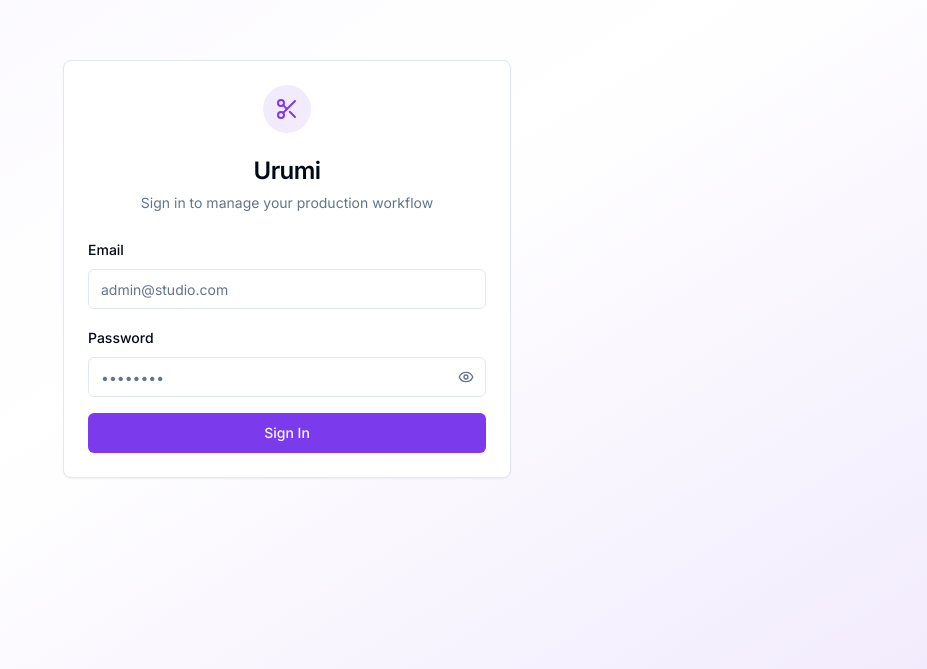
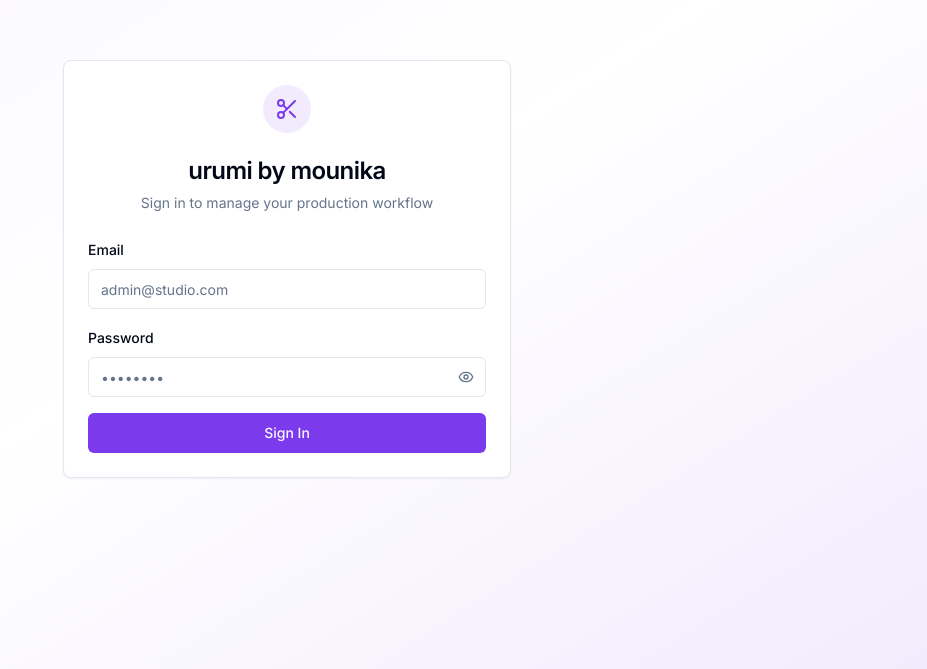
Before and after one commit to sathishreddydev/urumi_designer_studio, a Next.js app: page /login in a window 1280 px wide. Shown: the part 131-800 px from the top of the page, without its empty margins (353-1280 px from the left). Built offline with nearby package versions, Linux system fonts and the light colour scheme.

Commit message:
uxchange

```diff
--- a/package.json
+++ b/package.json
@@ -3,7 +3,7 @@
   "version": "1.0.0",
   "private": true,
   "scripts": {
-    "dev": "next dev",
+    "dev": "next dev -p 4000",
     "build": "next build",
     "start": "next start",
     "lint": "next lint",
--- a/src/app/api/portal/[token]/upload/route.ts
+++ b/src/app/api/portal/[token]/upload/route.ts
@@ -138,7 +138,7 @@ async function uploadToCloudinary(buffer: Buffer, originalName: string): Promise
   const apiSecret = process.env.CLOUDINARY_API_SECRET!;
 
   const timestamp = Math.round(Date.now() / 1000);
-  const folder = "urumi/customer-uploads";
+  const folder = "urumi-by-mounika/customer-uploads";
 
   const crypto = await import("crypto");
   const signatureStr = `folder=${folder}&timestamp=${timestamp}${apiSecret}`;
--- a/src/app/api/upload/route.ts
+++ b/src/app/api/upload/route.ts
@@ -68,7 +68,7 @@ async function uploadToCloudinary(buffer: Buffer, originalName: string): Promise
   const apiSecret = process.env.CLOUDINARY_API_SECRET!;
 
   const timestamp = Math.round(Date.now() / 1000);
-  const folder = "urumi";
+  const folder = "urumi-by-mounika";
 
   // Generate signature
   const crypto = await import("crypto");
--- a/src/app/dashboard/orders/[id]/invoice/page.tsx
+++ b/src/app/dashboard/orders/[id]/invoice/page.tsx
@@ -51,7 +51,7 @@ export default function InvoicePage() {
             {/* Header */}
             <div className="flex justify-between items-start">
               <div>
-                <h2 className="text-xl font-bold">Urumi</h2>
+                <h2 className="text-xl font-bold">urumi by mounika</h2>
                 <p className="text-xs text-muted-foreground">Custom Outfit Design & Production</p>
               </div>
               <div className="text-right">
@@ -153,7 +153,7 @@ export default function InvoicePage() {
             {/* Footer */}
             <div className="pt-4 border-t text-center">
               <p className="text-xs text-muted-foreground">
-                Thank you for choosing Urumi!
+                Thank you for choosing urumi by mounika!
               </p>
               {order.notes && (
                 <p className="text-xs text-muted-foreground mt-1 italic">Note: {order.notes}</p>
--- a/src/app/layout.tsx
+++ b/src/app/layout.tsx
@@ -7,8 +7,8 @@ import { Toaster } from "@/components/ui/toaster";
 const inter = Inter({ subsets: ["latin"] });
 
 export const metadata: Metadata = {
-  title: "Urumi",
-  description: "Urumi - Custom Outfit Design & Production Workflow",
+  title: "urumi by mounika",
+  description: "urumi by mounika - Custom Outfit Design & Production Workflow",
 };
 
 export default function RootLayout({
--- a/src/app/login/page.tsx
+++ b/src/app/login/page.tsx
@@ -52,7 +52,7 @@ export default function LoginPage() {
           <div className="mx-auto mb-4 flex h-12 w-12 items-center justify-center rounded-full bg-primary/10">
             <Scissors className="h-6 w-6 text-primary" />
           </div>
-          <CardTitle className="text-2xl">Urumi</CardTitle>
+          <CardTitle className="text-2xl">urumi by mounika</CardTitle>
           <CardDescription>Sign in to manage your production workflow</CardDescription>
         </CardHeader>
         <CardContent>
--- a/src/app/portal/[token]/page.tsx
+++ b/src/app/portal/[token]/page.tsx
@@ -2,12 +2,7 @@
 
 import { useEffect, useMemo, useRef, useState } from "react";
 import { useParams } from "next/navigation";
-import {
-  Card,
-  CardContent,
-  CardHeader,
-  CardTitle,
-} from "@/components/ui/card";
+import { Card, CardContent, CardHeader, CardTitle } from "@/components/ui/card";
 import { Badge } from "@/components/ui/badge";
 import { Button } from "@/components/ui/button";
 import { Input } from "@/components/ui/input";
@@ -188,7 +183,7 @@ export default function CustomerPortalPage() {
             <h3 className="text-lg font-semibold">Access Error</h3>
             <p className="text-sm text-muted-foreground">{error}</p>
             <p className="text-xs text-muted-foreground">
-              Please contact the Urumi team to request a fresh portal
+              Please contact the urumi by mounika team to request a fresh portal
               link.
             </p>
           </CardContent>
@@ -212,7 +207,7 @@ export default function CustomerPortalPage() {
               <Scissors className="h-5 w-5 text-primary" />
             </div>
             <span className="font-semibold text-base tracking-tight">
-              Urumi Portal
+              urumi by mounika Portal
             </span>
           </div>
           <Badge variant="outline" className="text-xs font-normal">
@@ -516,7 +511,10 @@ export default function CustomerPortalPage() {
                                   Total:
                                 </span>
                                 <span className="font-medium font-mono">
-                                  ₹{Number(order.estimatedAmount).toLocaleString()}
+                                  ₹
+                                  {Number(
+                                    order.estimatedAmount,
+                                  ).toLocaleString()}
                                 </span>
                               </div>
                             )}
@@ -548,7 +546,10 @@ export default function CustomerPortalPage() {
                         {order.payments && order.payments.length > 0 && (
                           <div className="border-t pt-2 space-y-1.5">
                             {order.payments.map((p: any, idx: number) => (
-                              <div key={idx} className="flex items-center justify-between">
+                              <div
+                                key={idx}
+                                className="flex items-center justify-between"
+                              >
                                 <span className="text-muted-foreground">
                                   {p.method} · {formatDate(p.createdAt)}
                                 </span>
@@ -672,12 +673,20 @@ function PortalReferenceCard({
           className="object-cover w-full h-full group-hover:scale-105 transition-transform duration-200"
         />
         {/* Reference type label */}
-        <span className={`absolute top-1.5 left-1.5 text-[9px] font-semibold px-1.5 py-0.5 rounded shadow-sm ${
-          reference.type === "FABRIC" ? "bg-indigo-600 text-white" :
-          reference.type === "MAGGAM" ? "bg-amber-600 text-white" :
-          "bg-slate-700 text-white"
-        }`}>
-          {reference.type === "FABRIC" ? "Customer Material" : reference.type === "MAGGAM" ? "Maggam" : "Pattern"}
+        <span
+          className={`absolute top-1.5 left-1.5 text-[9px] font-semibold px-1.5 py-0.5 rounded shadow-sm ${
+            reference.type === "FABRIC"
+              ? "bg-indigo-600 text-white"
+              : reference.type === "MAGGAM"
+                ? "bg-amber-600 text-white"
+                : "bg-slate-700 text-white"
+          }`}
+        >
+          {reference.type === "FABRIC"
+            ? "Customer Material"
+            : reference.type === "MAGGAM"
+              ? "Maggam"
+              : "Pattern"}
         </span>
         {feedback && (
           <div
@@ -772,7 +781,9 @@ function CameraCaptureModal({
           await videoRef.current.play();
         }
       } catch {
-        setError("Camera access was blocked or unavailable. Please use Upload instead.");
+        setError(
+          "Camera access was blocked or unavailable. Please use Upload instead.",
+        );
       }
     }
 
@@ -799,14 +810,18 @@ function CameraCaptureModal({
     if (!ctx) return;
 
     ctx.drawImage(video, 0, 0, width, height);
-    canvas.toBlob((blob) => {
+    canvas.toBlob(
+      (blob) => {
         if (!blob) return;
         const file = new File([blob], `camera-${Date.now()}.jpg`, {
           type: "image/jpeg",
         });
         onCapture(file);
         onClose();
-    }, "image/jpeg", 0.9);
+      },
+      "image/jpeg",
+      0.9,
+    );
   }
 
   if (!open) return null;
@@ -936,7 +951,11 @@ function PortalUpload({
           >
             <span>
               <Upload className="h-3.5 w-3.5 mr-1.5" />
-              {uploading ? "Uploading..." : type === "FABRIC" ? "Upload Material" : "Upload Photos"}
+              {uploading
+                ? "Uploading..."
+                : type === "FABRIC"
+                  ? "Upload Material"
+                  : "Upload Photos"}
             </span>
           </Button>
           <input
@@ -956,8 +975,8 @@ function PortalUpload({
           disabled={uploading}
           onClick={() => setCameraOpen(true)}
         >
-          <span>
-            <Camera className="h-3.5 w-3.5 mr-1.5" />
+          <span className="inline-flex items-center gap-1.5">
+            <Camera className="h-3.5 w-3.5" />
             Take Photo
           </span>
         </Button>
--- a/src/components/sidebar.tsx
+++ b/src/components/sidebar.tsx
@@ -76,7 +76,7 @@ export function Sidebar({ role, userName }: SidebarProps) {
         </Button>
         <div className="ml-3 flex items-center gap-2">
           <Scissors className="h-5 w-5 text-primary" />
-          <span className="font-bold">Urumi</span>
+          <span className="font-bold">urumi by mounika</span>
         </div>
       </div>
 
@@ -98,7 +98,7 @@ export function Sidebar({ role, userName }: SidebarProps) {
         <div className="flex h-14 items-center justify-between border-b px-4 lg:h-16 lg:px-6">
           <Link href="/dashboard" className="flex items-center gap-2" onClick={() => setOpen(false)}>
             <Scissors className="h-6 w-6 text-primary" />
-            <span className="text-lg font-bold">Urumi</span>
+            <span className="text-lg font-bold">urumi by mounika</span>
           </Link>
           <Button variant="ghost" size="icon" className="lg:hidden" onClick={() => setOpen(false)}>
             <X className="h-5 w-5" />
```
Also changed, not shown: src/app/dashboard/orders/new/page.tsx (+28 -29 lines), src/app/dashboard/outfits/[id]/page.tsx (+64 -28 lines), 1 other file (tests, documents, lock files or other folders). Lines whose indentation alone changed are shown as unchanged.
